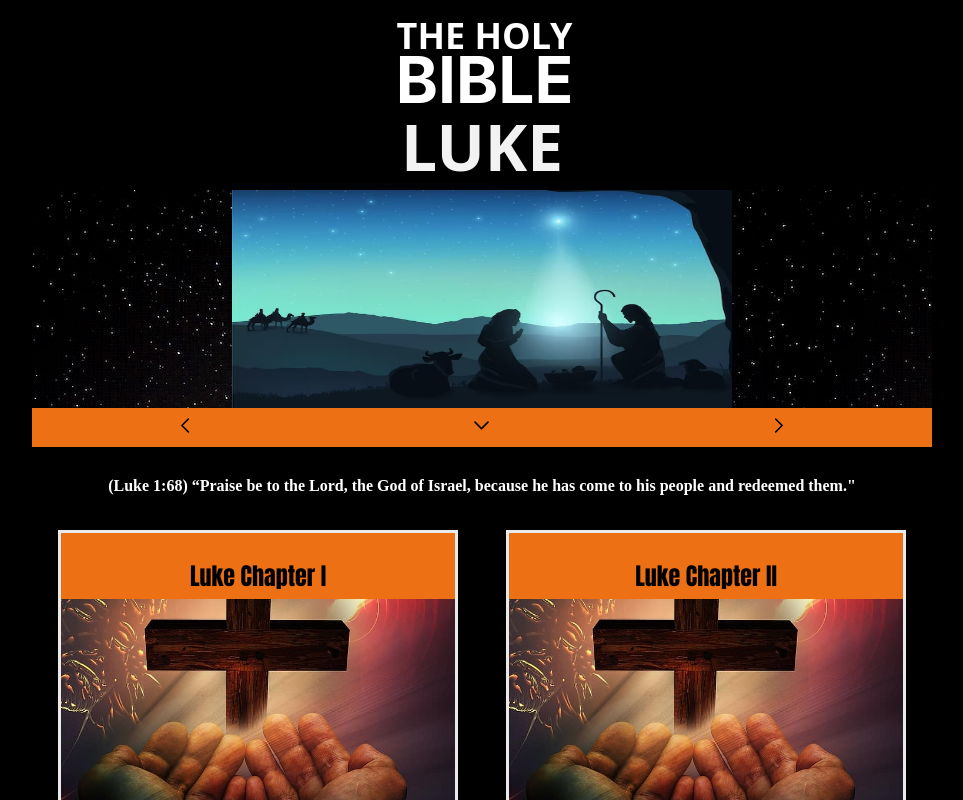
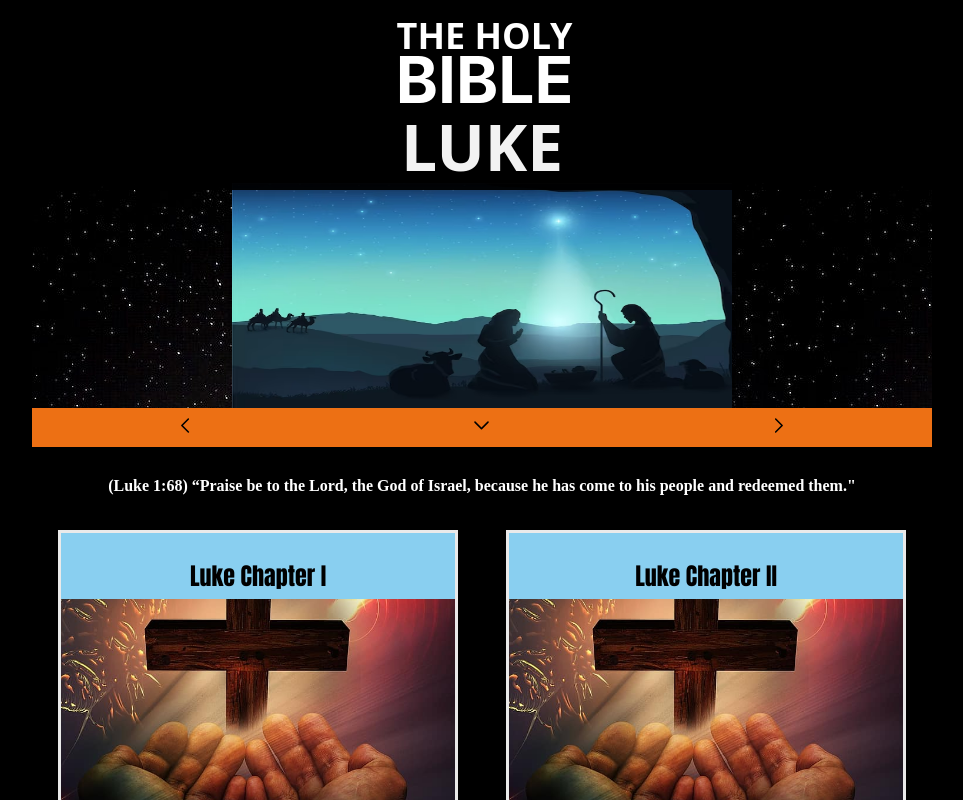
Before and after one commit to jnutt367/luke, a Next.js app: page / in a window 1280 px wide. Shown: the top 800 px of the page, without its empty margins (158-1121 px from the left). Built offline with nearby package versions, Linux system fonts and the light colour scheme.

Commit message:
Update Home.module.css
#89CFF0

```diff
--- a/styles/Home.module.css
+++ b/styles/Home.module.css
@@ -81,7 +81,7 @@
     place-items: center;
     max-height: 700px;
     background-image: url(/frmilky_way_galaxy_star-image-kybd7u7d.jpg);
-    border: 50px 0 10px solid #ED7014;
+    border: 50px 0 10px solid #89CFF0;
     opacity: 1;
 }
 .footer {
@@ -300,7 +300,7 @@
     font-family: monospace;
 }
 .chapter {
-    background-color: #ED7014;
+    background-color: #89CFF0;
     color: black;
     opacity: 1;
     position: sticky;
```
